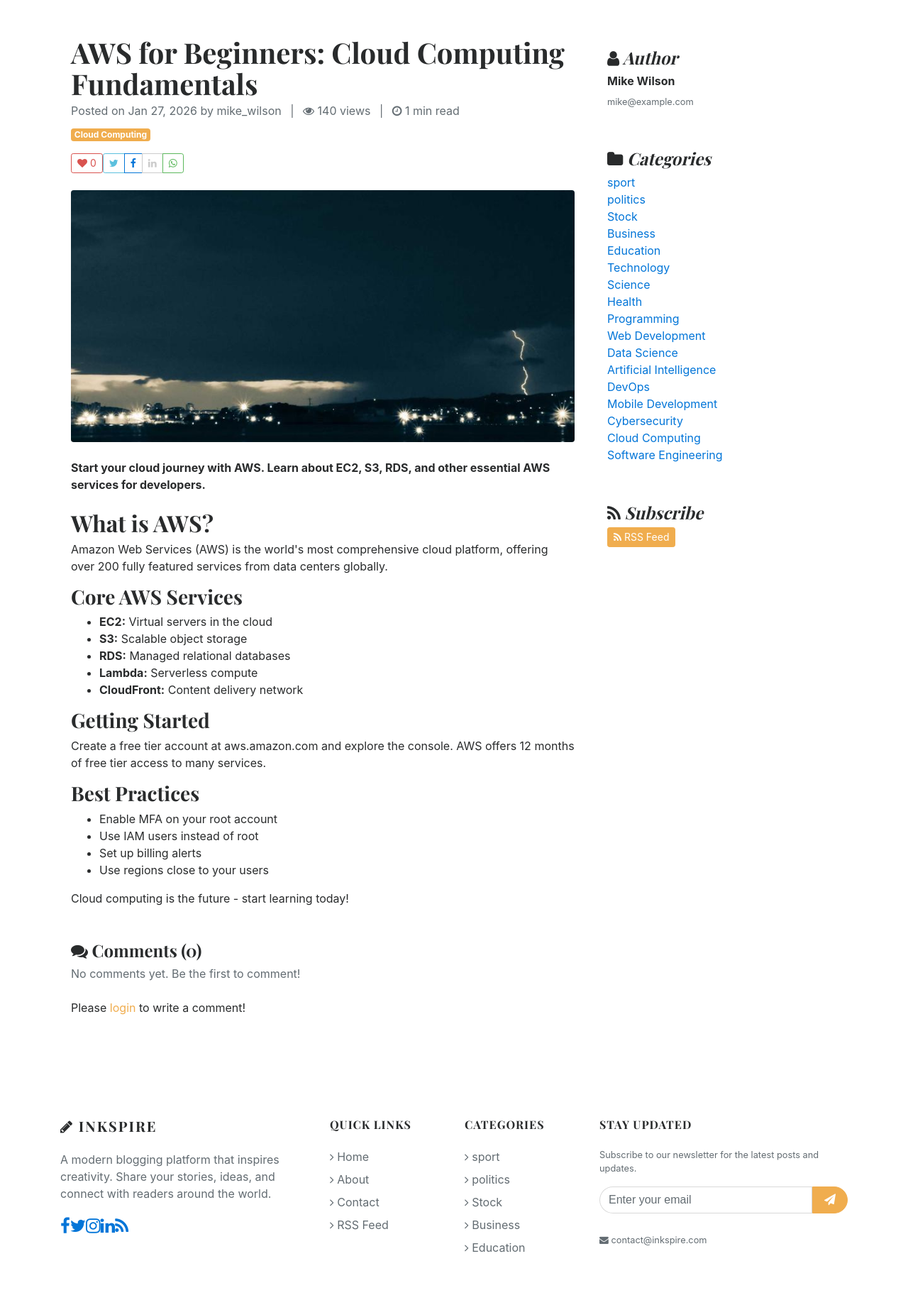
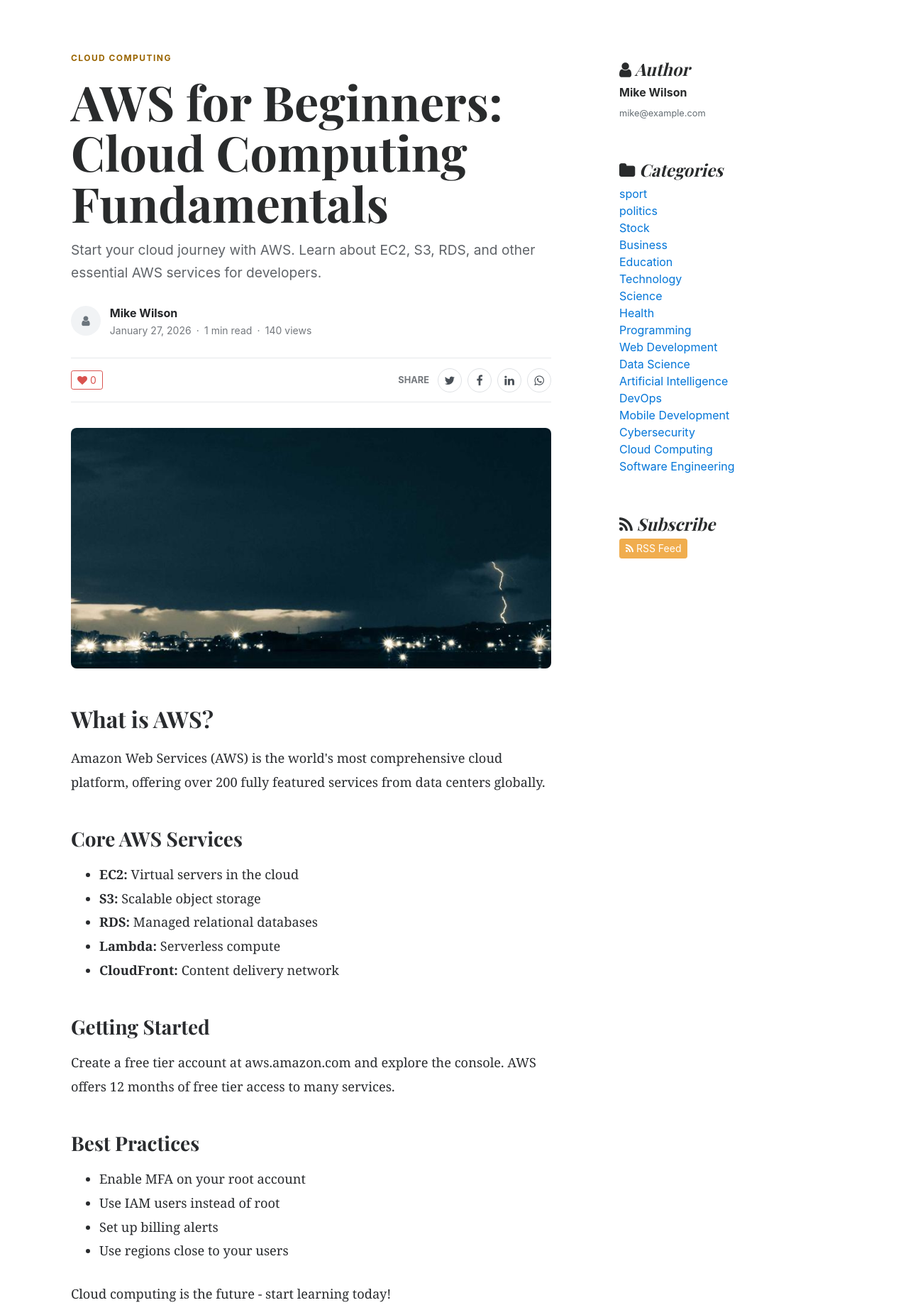
Before and after one commit to kushal-kc15/complete-blogging-system, a Django app: a page that uses templates/blog_detail.html in a window 1280 px wide; the page is wider, and only the part inside the window is pictured. Shown: the part 159-1998 px from the top of that part at 71% size. Run offline with Django 5.2, Linux system fonts and the light colour scheme; data comes from the database, SQL or seed files in the repository; some libraries are stand-ins or nearby versions.

Commit message:
Improve blog detail page layout

```diff
--- a/blog_main/static/css/blog.css
+++ b/blog_main/static/css/blog.css
@@ -67,3 +67,68 @@ h1, h2, h3, h4, h5, h6 {
 .blog-footer p:last-child {
   margin-bottom: 0;
 }
+
+/* Article detail */
+.article-page { padding-top: 3.5rem; }
+.article-column { padding-right: 3rem; }
+.article-header { margin-bottom: 2rem; }
+.article-category {
+  display: inline-block; margin-bottom: 1rem; color: #9a6500;
+  font-size: .75rem; font-weight: 700; letter-spacing: .12em; text-transform: uppercase;
+}
+.article-title { max-width: 780px; margin-bottom: 1rem; font-size: clamp(2.35rem, 6vw, 4.25rem); line-height: 1.05; }
+.article-deck { max-width: 720px; color: #5f6368; font-size: 1.2rem; line-height: 1.65; }
+.article-meta { display: flex; align-items: center; margin: 1.75rem 0; color: #242629; }
+.article-author-mark {
+  display: flex; width: 42px; height: 42px; margin-right: .8rem; align-items: center;
+  justify-content: center; border-radius: 50%; background: #f1f3f5; color: #6c757d;
+}
+.article-meta-details { display: flex; flex-wrap: wrap; margin-top: .15rem; gap: .45rem; color: #74787d; font-size: .875rem; }
+.article-actions {
+  display: flex; align-items: center; justify-content: space-between; padding: .85rem 0;
+  border-top: 1px solid #e6e8eb; border-bottom: 1px solid #e6e8eb;
+}
+.article-engagement, .article-share { display: flex; align-items: center; gap: .5rem; }
+.article-share > span { margin-right: .25rem; color: #74787d; font-size: .8rem; font-weight: 700; text-transform: uppercase; }
+.article-share-link {
+  display: inline-flex; width: 34px; height: 34px; align-items: center; justify-content: center;
+  border: 1px solid #dfe2e5; border-radius: 50%; color: #495057;
+}
+.article-share-link:hover { border-color: #ffc107; color: #8a5a00; text-decoration: none; }
+.article-hero { margin: 2.25rem 0; }
+.article-hero img { width: 100%; max-height: 520px; border-radius: 8px; object-fit: cover; }
+.article-content { color: #292b2e; font-family: Georgia, "Times New Roman", serif; font-size: 1.14rem; line-height: 1.85; }
+.article-content p, .article-content ul, .article-content ol, .article-content blockquote { margin-bottom: 1.45em; }
+.article-content h2, .article-content h3 { margin: 1.6em 0 .6em; line-height: 1.25; }
+.article-content img { max-width: 100%; height: auto; border-radius: 6px; }
+.article-content blockquote { padding-left: 1.25rem; border-left: 4px solid #ffc107; color: #5f6368; font-style: italic; }
+.section-heading { margin-bottom: 1.5rem; }
+.section-heading > span { color: #9a6500; font-size: .72rem; font-weight: 700; letter-spacing: .12em; text-transform: uppercase; }
+.section-heading h2 { margin: .2rem 0 0; font-size: 1.8rem; }
+.section-heading h2 small { color: #8a8f94; font: inherit; font-size: 1rem; }
+.related-posts, .comments-section { margin-top: 4rem; padding-top: 2.25rem; border-top: 1px solid #e6e8eb; }
+.related-card { height: 100%; overflow: hidden; border: 1px solid #e6e8eb; border-radius: 8px; background: #fff; }
+.related-card img { width: 100%; height: 135px; object-fit: cover; }
+.related-card-body { padding: 1rem; }
+.related-card h3 { margin: 0 0 .5rem; font-size: 1.05rem; line-height: 1.35; }
+.related-card h3 a { color: #25282b; }
+.comment-card { margin-top: 1rem; border-color: #e6e8eb; border-radius: 8px; box-shadow: 0 2px 10px rgba(20, 24, 28, .04); }
+.comment-reply { margin: 1rem 0 0 2rem; border: 0; border-left: 3px solid #e0e3e6; border-radius: 0; background: #f8f9fa; }
+.comment-composer { margin-top: 1.5rem; padding: 1.25rem; border-radius: 8px; background: #f8f9fa; }
+.article-sidebar { padding-left: 2rem; }
+
+@media (max-width: 991.98px) {
+  .article-column { padding-right: 15px; }
+  .article-sidebar { margin-top: 3rem; padding-left: 15px; }
+}
+
+@media (max-width: 575.98px) {
+  .article-page { padding-top: 2rem; }
+  .article-title { font-size: 2.3rem; }
+  .article-deck { font-size: 1.05rem; }
+  .article-actions { align-items: flex-start; flex-direction: column; gap: .8rem; }
+  .article-share { width: 100%; }
+  .article-content { font-size: 1.05rem; line-height: 1.75; }
+  .related-posts, .comments-section { margin-top: 3rem; }
+  .comment-reply { margin-left: .75rem; }
+}
--- a/templates/blog_detail.html
+++ b/templates/blog_detail.html
@@ -15,38 +15,42 @@
 {% endif %}
 
 <!-- Page content-->
-<div class="container mt-5">
+<div class="container article-page">
   {% if messages %}
   {% for message in messages %}
   <div class="alert alert-{{ message.tags }}" role="alert">{{ message }}</div>
   {% endfor %}
   {% endif %}
   <div class="row">
-    <div class="col-lg-8">
+    <div class="col-lg-8 article-column">
       <!-- Post content-->
-      <article>
+      <article class="article-detail">
         <!-- Post header-->
-        <header class="mb-4">
+        <header class="article-header">
+          <a class="article-category" href="{% url 'posts_by_category' post.category.id %}">
+            {{ post.category }}
+          </a>
           <!-- Post title-->
-          <h1 class="fw-bolder mb-1">{{ post.title }}</h1>
+          <h1 class="article-title">{{ post.title }}</h1>
           <!-- Post meta content-->
-          <div class="text-muted fst-italic mb-2">
-            Posted on {{ post.created_at|date:"M d, Y" }} by {{ post.author }}
-            <span class="mx-2">|</span>
-            <i class="fa fa-eye"></i> {{ post.views }} views
-            <span class="mx-2">|</span>
-            <i class="fa fa-clock-o"></i> {{ post.reading_time }} min read
-          </div>
-          <!-- Post category-->
-          <div class="mb-2">
-            <a class="badge bg-warning text-decoration-none text-dark"
-              href="{% url 'posts_by_category' post.category.id %}">
-              {{ post.category }}
-            </a>
+          <p class="article-deck">{{ post.short_description }}</p>
+          <div class="article-meta">
+            <div class="article-author-mark" aria-hidden="true"><i class="fa fa-user"></i></div>
+            <div>
+              <strong>{{ post.author.get_full_name|default:post.author.username }}</strong>
+              <div class="article-meta-details">
+                <time datetime="{{ post.created_at|date:'c' }}">{{ post.created_at|date:"F j, Y" }}</time>
+                <span aria-hidden="true">&middot;</span>
+                <span>{{ post.reading_time }} min read</span>
+                <span aria-hidden="true">&middot;</span>
+                <span>{{ post.views }} views</span>
+              </div>
+            </div>
           </div>
 
           <!-- Like, Bookmark, Share buttons -->
-          <div class="d-flex align-items-center gap-3 mt-3">
+          <div class="article-actions">
+            <div class="article-engagement">
             {% if user.is_authenticated %}
             <form action="{% url 'like_post' post.slug %}" method="POST" class="d-inline">
               {% csrf_token %}<button type="submit"
@@ -63,23 +67,25 @@
               <i class="fa fa-heart"></i> {{ like_count }}
             </a>
             {% endif %}
+            </div>
 
             <!-- Share buttons -->
-            <div class="btn-group">
+            <div class="article-share" aria-label="Share this article">
+              <span>Share</span>
               <a href="https://twitter.com/intent/tweet?url={{ request.build_absolute_uri }}&text={{ post.title }}"
-                target="_blank" class="btn btn-sm btn-outline-info">
+                target="_blank" rel="noopener noreferrer" class="article-share-link" aria-label="Share on Twitter">
                 <i class="fa fa-twitter"></i>
               </a>
               <a href="https://www.facebook.com/sharer/sharer.php?u={{ request.build_absolute_uri }}" target="_blank"
-                class="btn btn-sm btn-outline-primary">
+                rel="noopener noreferrer" class="article-share-link" aria-label="Share on Facebook">
                 <i class="fa fa-facebook"></i>
               </a>
               <a href="https://www.linkedin.com/shareArticle?mini=true&url={{ request.build_absolute_uri }}&title={{ post.title }}"
-                target="_blank" class="btn btn-sm btn-outline-secondary">
+                target="_blank" rel="noopener noreferrer" class="article-share-link" aria-label="Share on LinkedIn">
                 <i class="fa fa-linkedin"></i>
               </a>
               <a href="https://wa.me/?text={{ post.title }} {{ request.build_absolute_uri }}" target="_blank"
-                class="btn btn-sm btn-outline-success">
+                rel="noopener noreferrer" class="article-share-link" aria-label="Share on WhatsApp">
                 <i class="fa fa-whatsapp"></i>
               </a>
             </div>
@@ -88,46 +94,49 @@
 
         <!-- Preview image figure-->
         {% if post.featured_image %}
-        <figure class="mb-4"><img class="img-fluid rounded" src="{{ post.featured_image.url }}"
+        <figure class="article-hero"><img src="{{ post.featured_image.url }}"
             alt="{{ post.title }}" /></figure>
         {% endif %}
 
         <!-- Post content-->
-        <section class="mb-5">
-          <p class="fs-5 mb-4" style="font-weight: bold;">{{ post.short_description }}</p>
-          <div class="fs-5 mb-4">{{ post.blog_body|safe }}</div>
+        <section class="article-main">
+          <div class="article-content">{{ post.blog_body|safe }}</div>
 
           <!-- Related Posts -->
           {% if related_posts %}
-          <div class="mt-5 p-4 bg-light rounded">
-            <h4><i class="fa fa-th-list"></i> Related Posts</h4>
+          <section class="related-posts">
+            <div class="section-heading">
+              <span>Keep reading</span>
+              <h2>Related posts</h2>
+            </div>
             <div class="row">
               {% for related in related_posts %}
-              <div class="col-md-4">
-                <div class="card border-0 bg-transparent">
+              <div class="col-md-4 mb-3">
+                <article class="related-card">
                   {% if related.featured_image %}
-                  <img src="{{ related.featured_image.url }}" class="card-img-top rounded" alt="{{ related.title }}"
-                    style="height: 120px; object-fit: cover;">
+                  <a href="{% url 'Blog_detail' related.slug %}" tabindex="-1"><img src="{{ related.featured_image.url }}" alt=""></a>
                   {% endif %}
-                  <div class="card-body px-0">
-                    <h6><a href="{% url 'Blog_detail' related.slug %}" class="text-dark">{{
-                        related.title|truncatewords:8 }}</a></h6>
+                  <div class="related-card-body">
+                    <h3><a href="{% url 'Blog_detail' related.slug %}">{{ related.title|truncatewords:8 }}</a></h3>
                     <small class="text-muted">{{ related.created_at|timesince }} ago</small>
                   </div>
-                </div>
+                </article>
               </div>
               {% endfor %}
             </div>
-          </div>
+          </section>
           {% endif %}
 
           <!-- Comments Section -->
-          <div class="mt-5">
-            <h4><i class="fa fa-comments"></i> Comments ({{ comment_count }})</h4>
+          <section class="comments-section">
+            <div class="section-heading">
+              <span>Join the conversation</span>
+              <h2>Comments <small>{{ comment_count }}</small></h2>
+            </div>
 
             {% if comments %}
             {% for comment in comments %}
-            <div class="card mt-3">
+            <div class="card comment-card">
               <div class="card-body">
                 <div class="d-flex justify-content-between">
                   <div>
@@ -178,7 +187,7 @@
 
                 <!-- Replies -->
                 {% for reply in comment.replies.all %}
-                <div class="card mt-2 ml-4" style="margin-left: 30px; background-color: #f8f9fa;">
+                <div class="card comment-reply">
                   <div class="card-body py-2">
                     <div class="d-flex justify-content-between">
                       <div>
@@ -202,10 +211,10 @@
             {% else %}
             <p class="text-muted">No comments yet. Be the first to comment!</p>
             {% endif %}
-          </div>
+          </section>
 
           <!-- Comment Form -->
-          <div class="form-group mt-4">
+          <div class="comment-composer">
             {% if user.is_authenticated %}
             <form action="{% url 'Blog_detail' post.slug %}" method="POST">
               {% csrf_token %}
@@ -225,7 +234,7 @@
     </div>
 
     <!-- Side widgets-->
-    <div class="col-lg-4">
+    <aside class="col-lg-4 article-sidebar">
       <!-- Author widget -->
       <div class="card mb-4 p-3 border-0 bg-light">
         <h4 class="font-italic"><i class="fa fa-user"></i> Author</h4>
@@ -256,7 +265,7 @@
           </a>
         </div>
       </div>
-    </div>
+    </aside>
   </div>
 </div>
 
```
